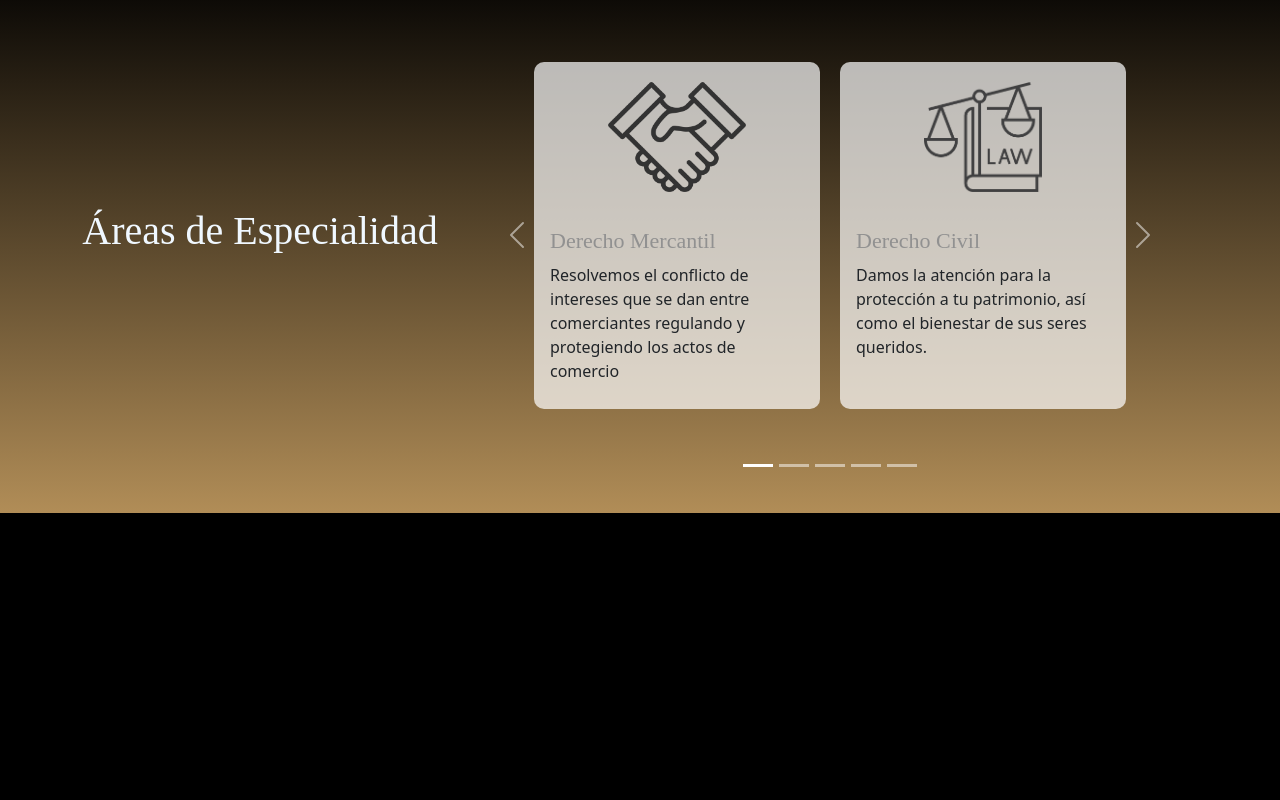
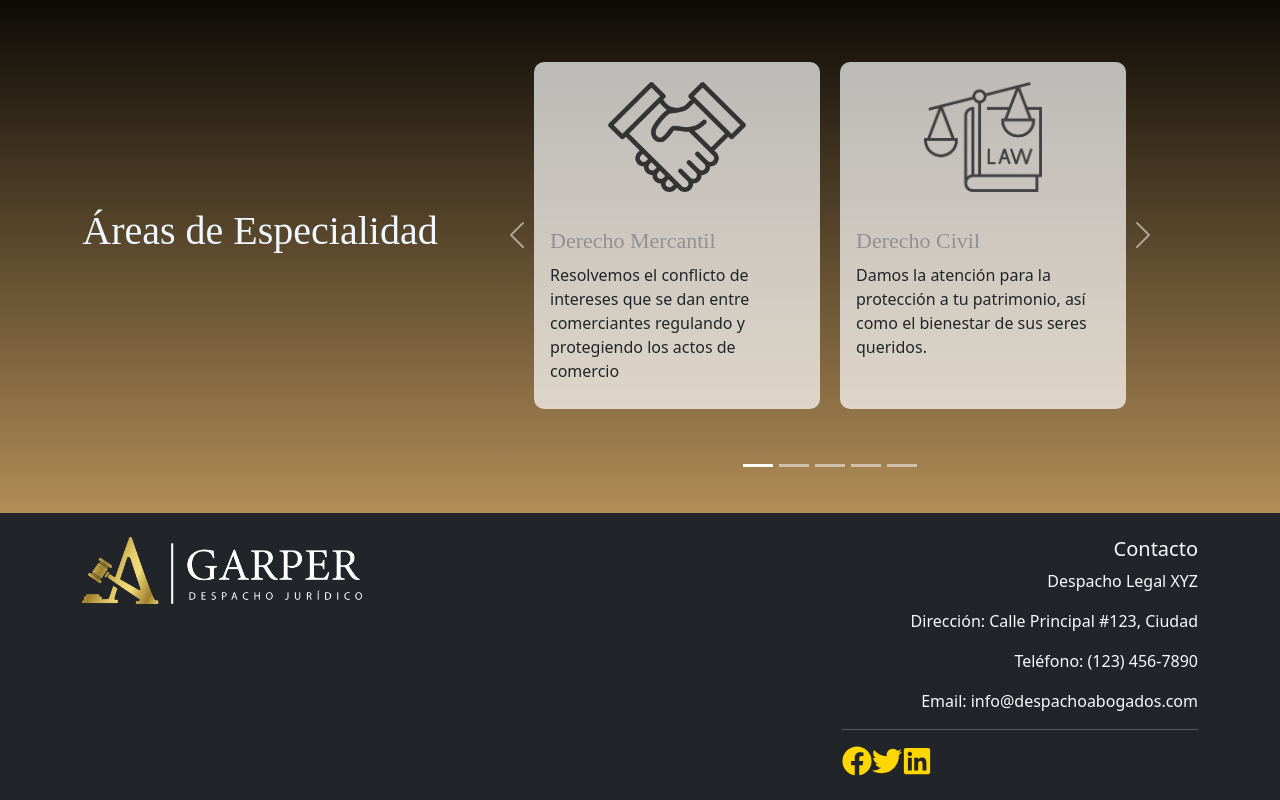
Before and after one commit to Mauriciokr5/GARPER, a React app: page /#/ in a window 1280 px wide. Shown: the part 672-1472 px from the top of the page. Before the commit the page ends 1185 px from the top, so only its background shows below. Built offline with nearby package versions, Linux system fonts and the light colour scheme; the HTML template or start-up script is replaced by a standard one.

Commit message:
footer sin completar

```diff
--- a/package.json
+++ b/package.json
@@ -16,6 +16,7 @@
     "react": "^18.2.0",
     "react-bootstrap": "^2.8.0",
     "react-dom": "^18.2.0",
+    "react-icons": "^4.10.1",
     "react-router-dom": "^6.14.2",
     "style-loader": "^3.3.3"
   },
--- a/src/components/App.js
+++ b/src/components/App.js
@@ -12,6 +12,7 @@ import Popup from './Popup'; // Importa el componente Popup
 import Header from './Header';
 import Home from './Home';
 import Especialidades from './Especialidades';
+import Footer from './Footer';
 
 
 function App() {
@@ -27,6 +28,8 @@ function App() {
       <Header />
       <Home />
       <Especialidades />
+      <Footer />
+
       {showPopup && <Popup onClose={handleClosePopup} />}
 
       {/* <Router>
--- /dev/null
+++ b/src/components/Footer.js
@@ -0,0 +1,45 @@
+import React from 'react';
+import { Container, Row, Col } from 'react-bootstrap';
+import { FaFacebook, FaTwitter, FaLinkedin } from 'react-icons/fa';
+import logoCompleto from '../images/logoCompleto.png';
+
+const Footer = () => {
+  return (
+    <footer className="bg-dark text-light py-4">
+      <Container>
+        <Row>
+
+
+          <Col md={4} className="mb-4">
+          <img src={logoCompleto} alt="Logo" class="mainLogo" ></img>
+
+          </Col>
+          <Col md={4} className=" mb-4 text-md-right">
+
+          </Col>
+          <Col md={4} className="footercontacto ">
+            <h5>Contacto</h5>
+            <p>Despacho Legal XYZ</p>
+            <p>Dirección: Calle Principal #123, Ciudad</p>
+            <p>Teléfono: (123) 456-7890</p>
+            <p>Email: info@despachoabogados.com</p>
+            <hr></hr>
+            <div>
+              <a href="https://www.facebook.com/despachoxyz" target="_blank" rel="noopener noreferrer">
+                <FaFacebook size={30} className="mr-3 text-golden" />
+              </a>
+              <a href="https://www.twitter.com/despachoxyz" target="_blank" rel="noopener noreferrer">
+                <FaTwitter size={30} className="mr-3 text-golden" />
+              </a>
+              <a href="https://www.linkedin.com/company/despachoxyz" target="_blank" rel="noopener noreferrer">
+                <FaLinkedin size={30} className="text-golden" />
+              </a>
+            </div>
+          </Col>
+        </Row>
+      </Container>
+    </footer>
+  );
+};
+
+export default Footer;
--- a/src/styles/index.css
+++ b/src/styles/index.css
@@ -155,7 +155,7 @@ h1{
 
 .mainTitle{
     font-size: 57px;
-    color: #b18d57;
+    color: #f3ca4c;
     margin-top: 20px;
 }
 
@@ -171,3 +171,12 @@ h1{
     height: auto; /* Maintain aspect ratio */
     min-width: 280px;
 }
+
+.text-golden {
+    color: #ffd700; /* Código de color dorado */
+  }
+
+
+.footercontacto p, .footercontacto h5{
+    text-align: right;
+}
```
Also changed, not shown: src/components/Contacto.js (added), 1 other file (tests, documents, lock files or other folders).
